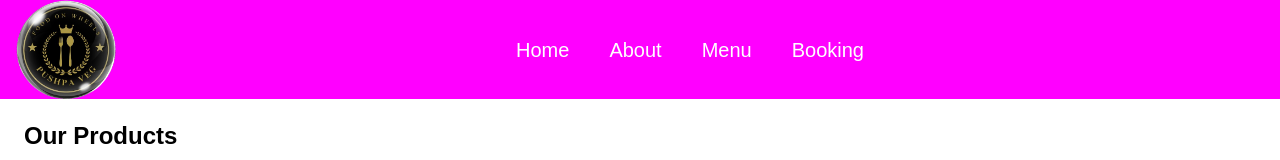
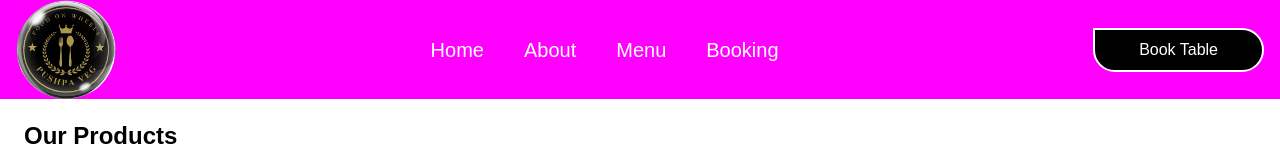
Before and after one commit to azharkhan93/PushpaOnWheelsV2, a Next.js app: page /menu in a window 1280 px wide. Shown: the top 160 px of the page. Built offline with nearby package versions, Linux system fonts and the light colour scheme.

Commit message:
btton fixed

```diff
--- a/app/components/NavBar/NavBar.tsx
+++ b/app/components/NavBar/NavBar.tsx
@@ -98,9 +98,9 @@ export const Navbar = () => {
         ))}
       </div>
 
-      {/* <button className="bg-black hover:bg-gray-950 text-white py-2 px-11 rounded-r-3xl rounded-b-3xl border-2 border-white lg:block hidden">
+      <button className="bg-black hover:bg-gray-950 text-white py-2 px-11 rounded-r-3xl rounded-b-3xl border-2 border-white lg:block hidden">
         Book Table
-      </button> */}
+      </button>
     </nav>
   );
 };
```
